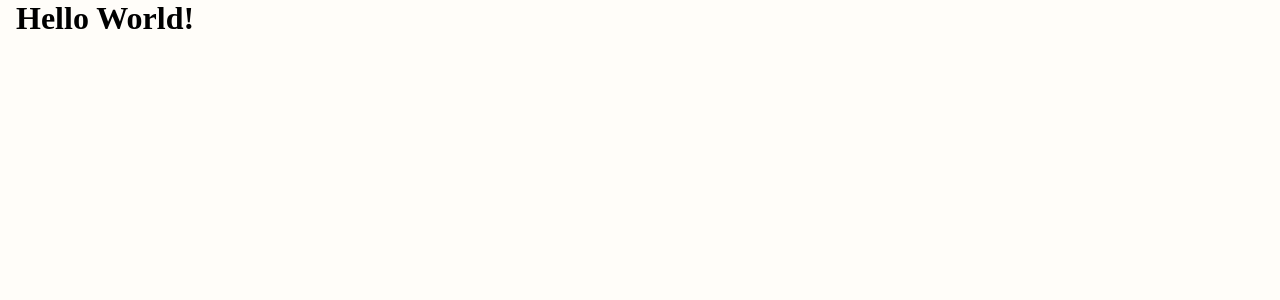
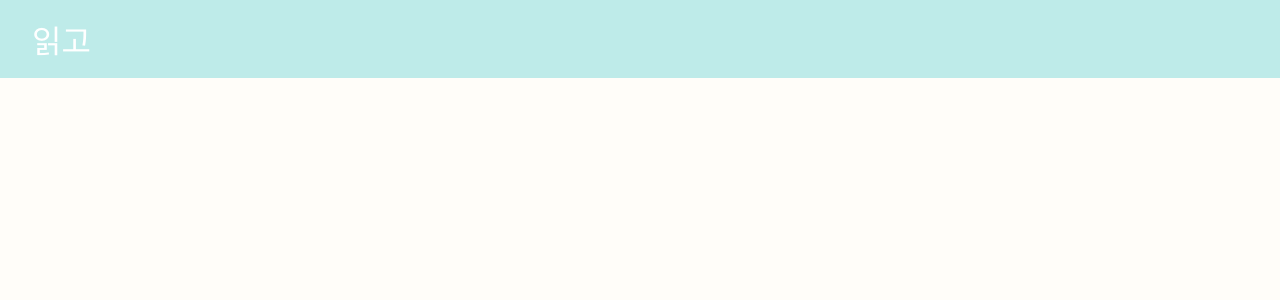
Before and after one commit to kwonhygge/book_report, a React (Create React App) app: page / in a window 1280 px wide. Shown: the top 300 px of the page. Built offline with nearby package versions, Linux system fonts and the light colour scheme.

Commit message:
Add Header and style of it

```diff
--- a/public/style.css
+++ b/public/style.css
@@ -7,3 +7,14 @@
       background-color: #FFFDF9;
       padding: 0 16px;
   }
+
+  header{
+      background-color: #BEEBE9;
+      margin: auto -16px;
+      padding: 16px 32px;
+  }
+
+  header h1 {
+    color: #fff;
+    font-weight: 200;
+  }
--- /dev/null
+++ b/src/components/App.jsx
@@ -0,0 +1,12 @@
+import React from "react";
+import Header from "./Header";
+
+function App(){
+    return(
+        <div>
+            <Header />
+        </div>
+    )
+}
+
+export default App;
--- /dev/null
+++ b/src/components/Header.jsx
@@ -0,0 +1,11 @@
+import React from "react";
+
+function Header(){
+    return(
+        <header>
+            <h1>읽고</h1>
+        </header>
+    );
+}
+
+export default Header;
--- a/src/index.js
+++ b/src/index.js
@@ -1,7 +1,8 @@
 import React from 'react';
 import ReactDOM from 'react-dom';
+import App from "./components/App"
 
 ReactDOM.render(
-  <h1>Hello World!</h1>,
+  <App />,
   document.getElementById("root")
 );
```
